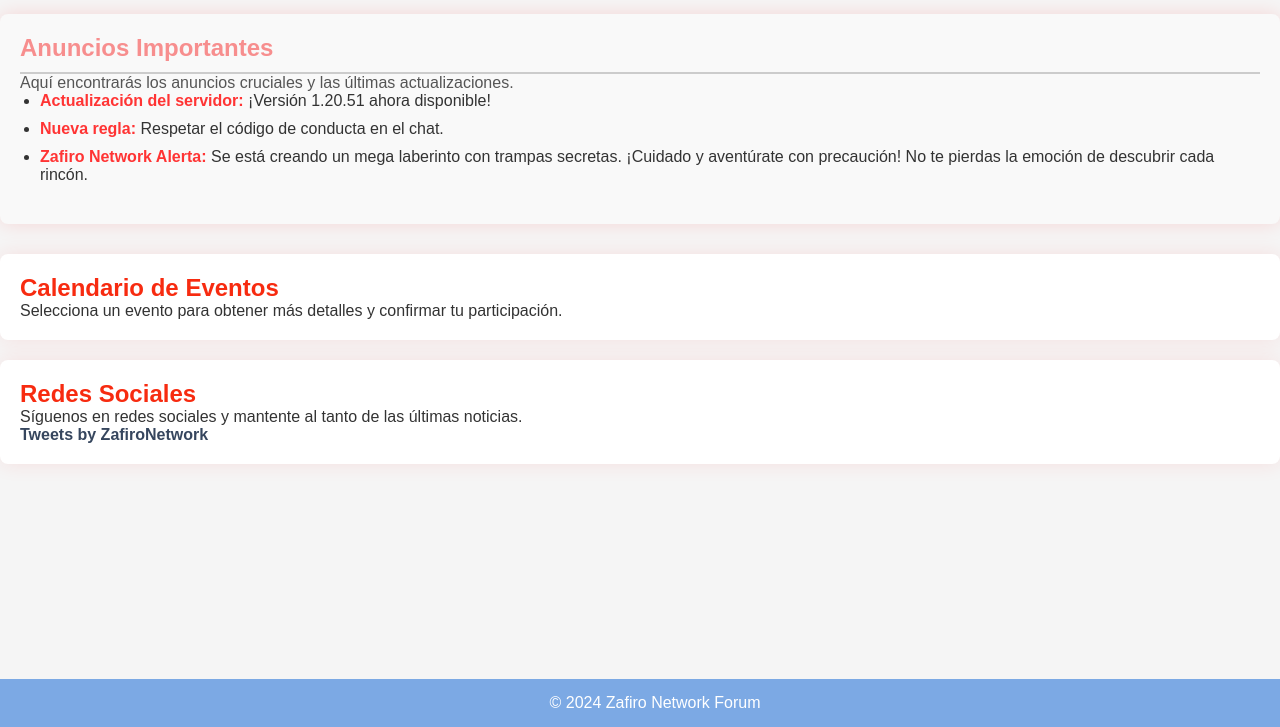
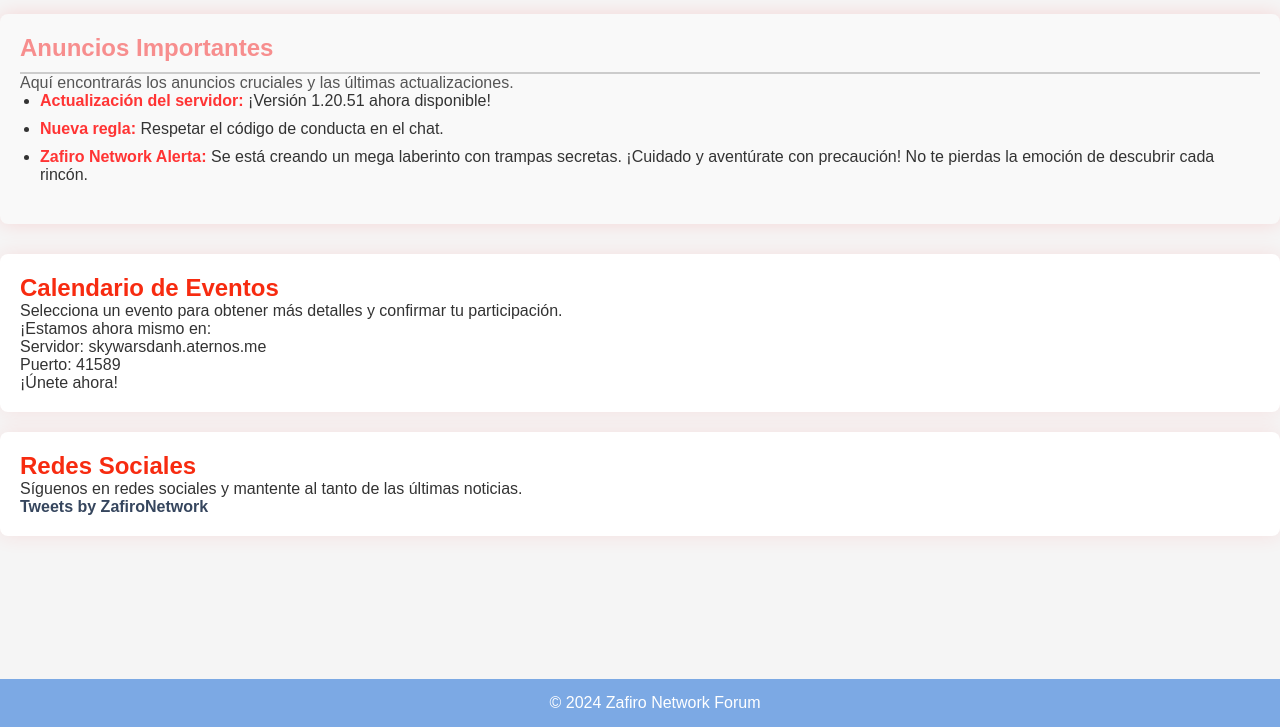
Before and after one commit to SanviGitHub/SanviGithub.github.io, a plain HTML site: page index.html in a window 1280 px wide. Shown: the part 73-800 px from the top of the page. Drawn offline with Linux system fonts and the light colour scheme.

Commit message:
Update 16/01/2024 index.html

```diff
--- a/index.html
+++ b/index.html
@@ -33,11 +33,17 @@
         </ul>
     </section>
 
-    <section id="eventos" class="calendario">
-        <h2>Calendario de Eventos</h2>
-        <p>Selecciona un evento para obtener más detalles y confirmar tu participación.</p>
-        <!-- Aquí podrías integrar un calendario interactivo -->
-    </section>
+<section id="eventos" class="calendario">
+    <h2>Calendario de Eventos</h2>
+    <p>Selecciona un evento para obtener más detalles y confirmar tu participación.</p>
+    <div class="evento-info">
+        <p>¡Estamos ahora mismo en:</p>
+        <p>Servidor: <span class="server-name">skywarsdanh.aternos.me</span></p>
+        <p>Puerto: <span class="server-port">41589</span></p>
+        <p class="unete-msg">¡Únete ahora!</p>
+    </div>
+    <!-- Aquí podrías integrar un calendario interactivo -->
+</section>
 
     <section id="redes-sociales" class="redes-sociales">
         <h2>Redes Sociales</h2>
```
